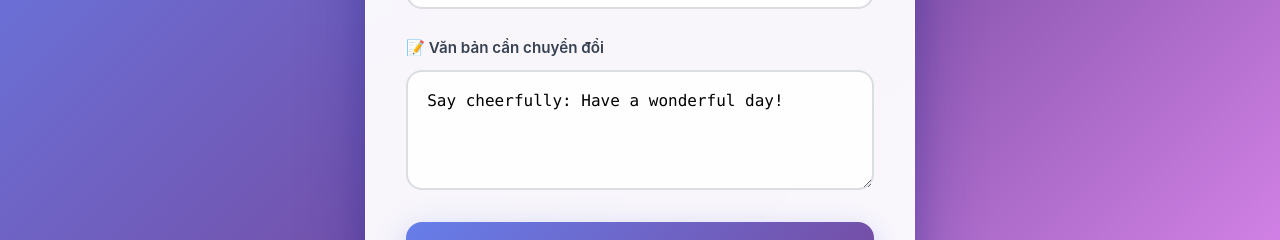
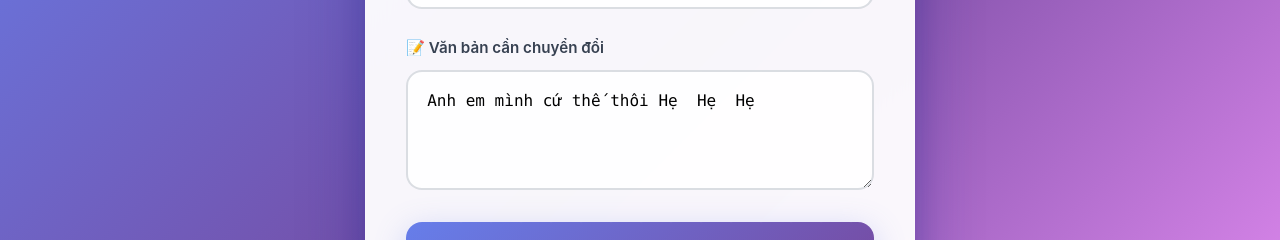
Before and after one commit to vinhnt21/MINDX_NOTE_BOOK, a plain HTML site: page firebase_demo/demo-tts.html in a window 1280 px wide. Shown: the part 297-537 px from the top of the page. Drawn offline with Linux system fonts and the light colour scheme.

Commit message:
Update demo-tts.html to change default text in textarea for text-to-speech input

```diff
--- a/firebase_demo/demo-tts.html
+++ b/firebase_demo/demo-tts.html
@@ -280,7 +280,8 @@
 
         <div class="form-group">
             <label for="textToSpeak">📝 Văn bản cần chuyển đổi</label>
-            <textarea id="textToSpeak" placeholder="Nhập văn bản bạn muốn chuyển thành giọng nói...">Say cheerfully: Have a wonderful day!</textarea>
+            <textarea id="textToSpeak" placeholder="Nhập văn bản bạn muốn chuyển thành giọng nói...">Anh em mình cứ thế thôi Hẹ  Hẹ  Hẹ
+            </textarea>
         </div>
 
         <button id="speakButton" class="speak-button">
```
